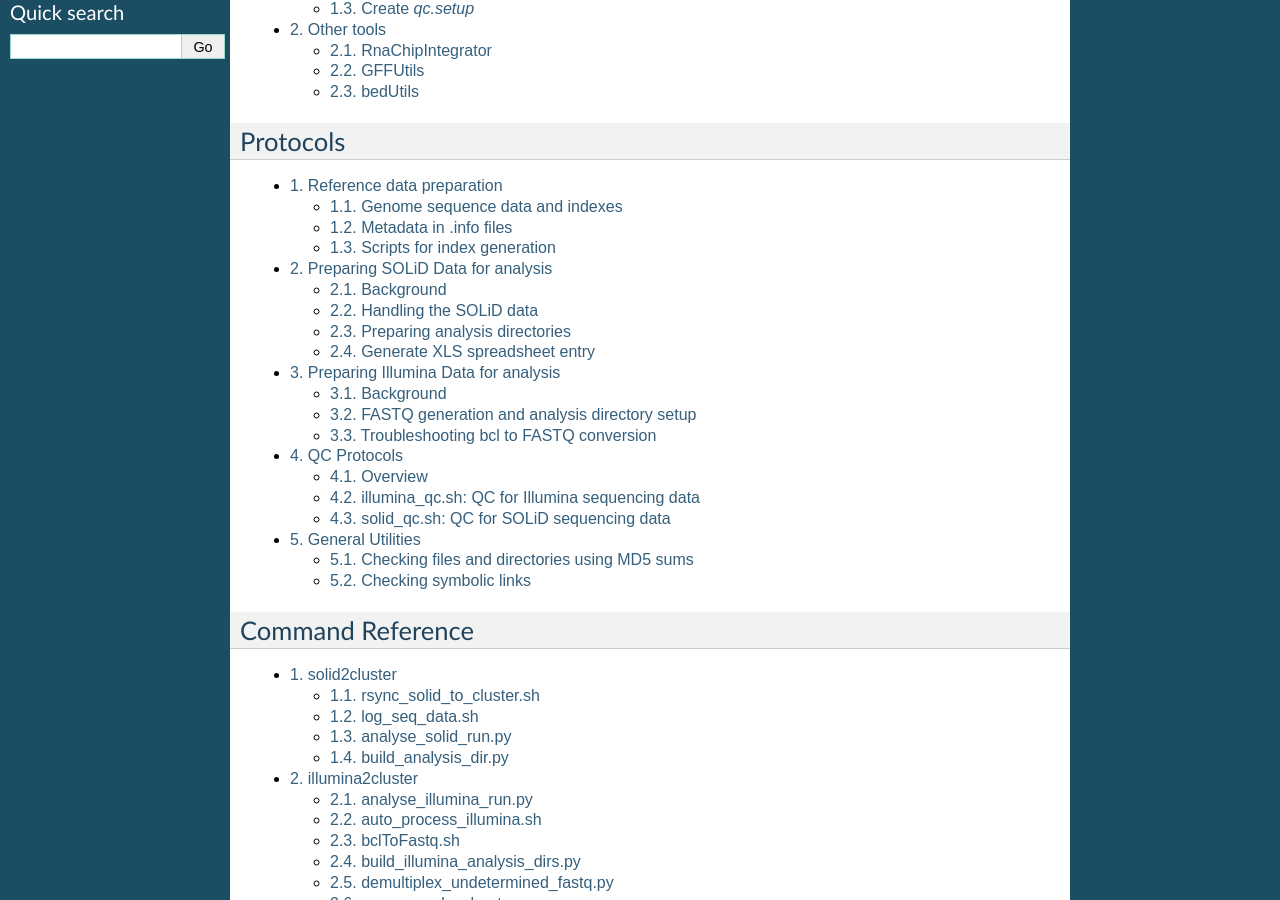
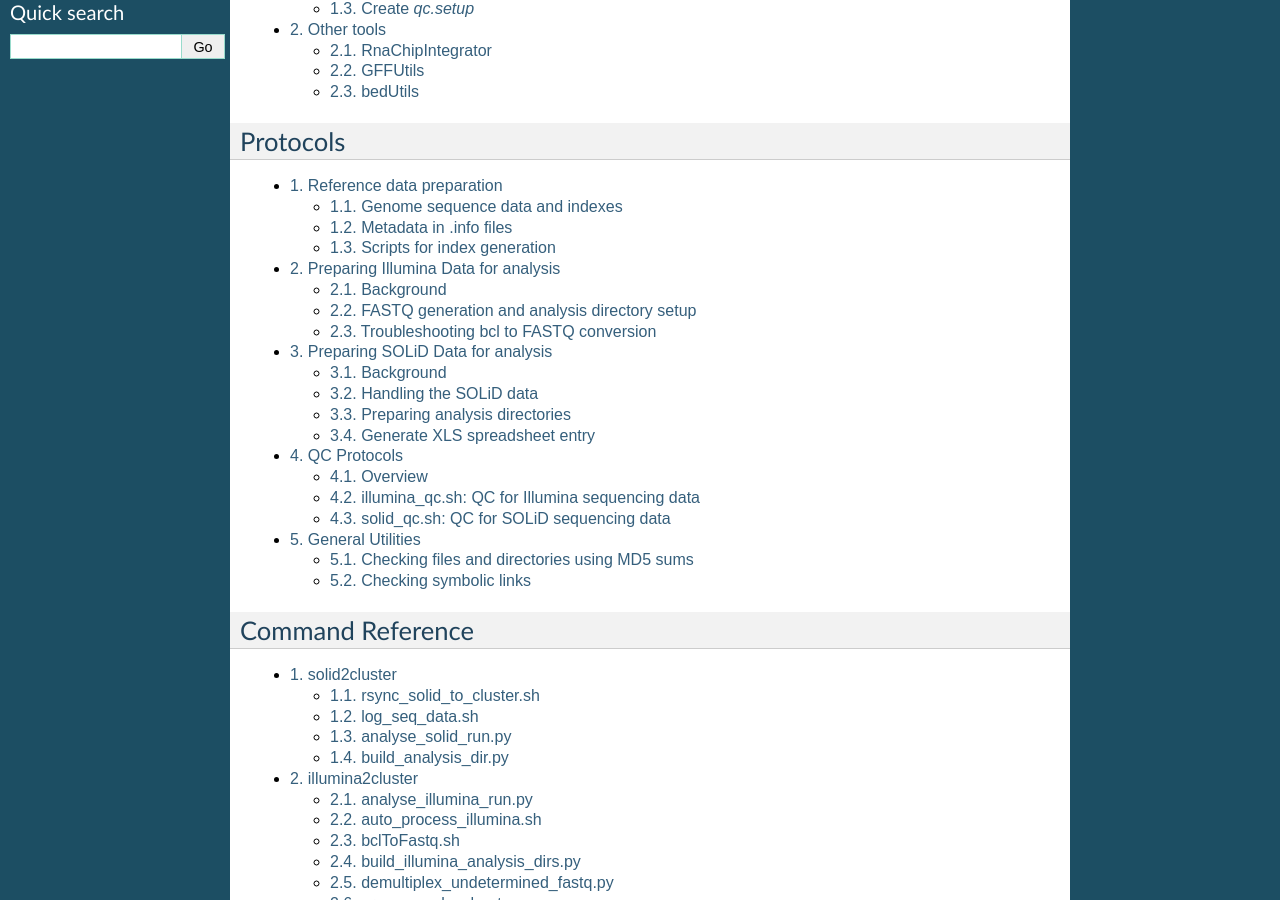
Before and after one commit to fls-bioinformatics-core/genomics, a Sphinx documentation site: the page built from docs/source/index.rst, in a window 1280 px wide and 900 px high, scrolled down 309 px. Built offline with Sphinx 7.4.7, drawn with Linux system fonts in a browser that asks for light colours.

```diff
--- a/docs/source/index.rst
+++ b/docs/source/index.rst
@@ -23,8 +23,8 @@ Protocols
    :maxdepth: 2
 
    protocols/prep_ref_data
+   protocols/prep_illumina
    protocols/prep_solid
-   protocols/prep_illumina
    protocols/qc
    protocols/utilities
 
```
